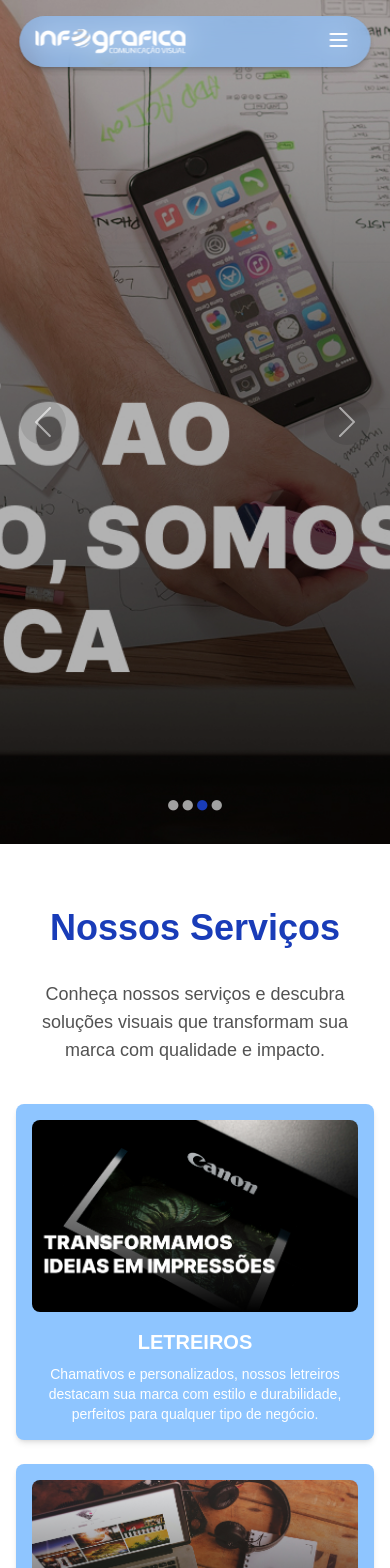
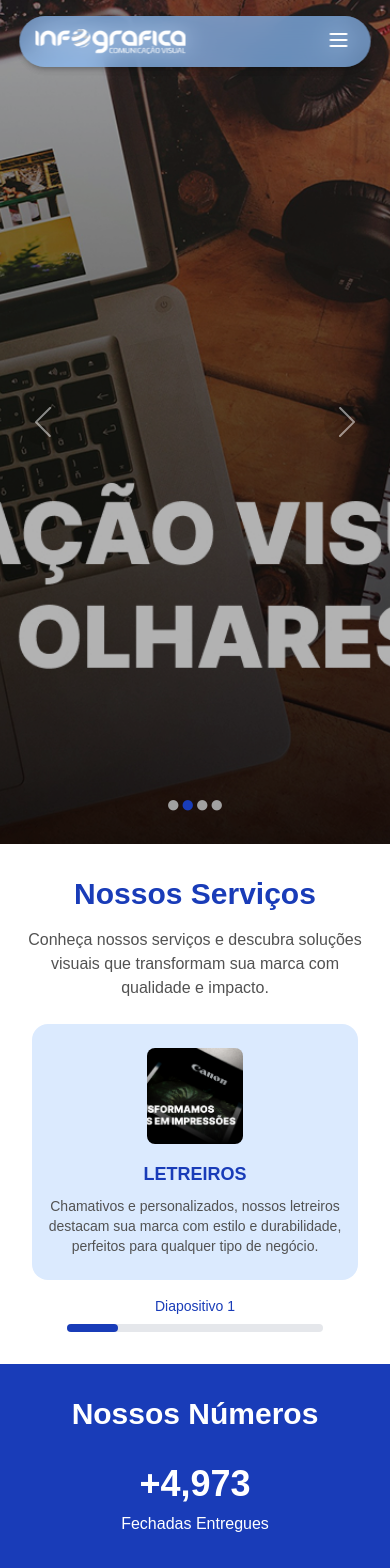
Before and after one commit to MistaCareca/grafica, a Next.js app in the folder landing-page/: page / in a window 390 px wide. Shown: the top 1568 px of the page. Built offline with nearby package versions, Linux system fonts and the light colour scheme.

Commit message:
feat: servicos fix: numeros

```diff
--- a/landing-page/package.json
+++ b/landing-page/package.json
@@ -16,7 +16,8 @@
     "react-countup": "^6.5.3",
     "react-dom": "^19.0.0",
     "react-icons": "^5.5.0",
-    "react-modal": "^3.16.3"
+    "react-modal": "^3.16.3",
+    "swiper": "^11.2.6"
   },
   "devDependencies": {
     "@eslint/eslintrc": "^3",
--- a/landing-page/src/app/globals.css
+++ b/landing-page/src/app/globals.css
@@ -56,3 +56,23 @@ html, body {
 html::-webkit-scrollbar, body::-webkit-scrollbar {
   display: none;
 }
+
+.swiper-pagination {
+  position: relative;
+  bottom: 0;
+  margin-top: 16px;
+}
+
+.swiper-pagination-bullet {
+  background-color: #bfdbfe;
+  opacity: 0.4;
+  width: 20px;
+  height: 4px;
+  border-radius: 0;
+  margin: 0 4px;
+}
+
+.swiper-pagination-bullet-active {
+  background-color: #1e40af;
+  opacity: 1;
+}
--- a/landing-page/src/components/Numeros.jsx
+++ b/landing-page/src/components/Numeros.jsx
@@ -1,3 +1,4 @@
+// components/Numeros.jsx
 'use client'
 
 import React, { useEffect, useState } from 'react';
@@ -24,35 +25,39 @@ export default function Numeros() {
   }, []);
 
   return (
-    <section id="numeros" className="relative py-16 bg-white">
-      <div className="absolute inset-0 bg-blue-800"/>
+    <section id="numeros" className="relative py-8 sm:py-16 bg-white">
+      <div className="absolute inset-0 bg-blue-800" />
 
       <div className="relative z-10 max-w-7xl mx-auto px-4 sm:px-6 lg:px-8 text-center">
-        <h2 className="text-4xl md:text-5xl font-bold text-white mb-12">
+        <h2 className="text-3xl sm:text-4xl md:text-5xl font-bold text-white mb-8 sm:mb-12">
           Nossos Números
         </h2>
 
-        <div className="flex flex-col md:flex-row justify-center items-center gap-12 md:gap-24">
+        <div className="flex flex-col md:flex-row justify-center items-center gap-8 sm:gap-12 md:gap-24">
           <div className="text-center">
-            <h3 className="text-5xl md:text-6xl font-bold text-white">
+            <h3 className="text-4xl sm:text-5xl md:text-6xl font-bold text-white">
               {startCount ? (
                 <CountUp start={0} end={5000} duration={4.5} prefix="+" />
               ) : (
                 '0'
               )}
             </h3>
-            <p className="text-lg md:text-xl text-white mt-2">Fechadas Entregues</p>
+            <p className="text-base sm:text-lg md:text-xl text-white mt-2">
+              Fechadas Entregues
+            </p>
           </div>
 
           <div className="text-center">
-            <h3 className="text-5xl md:text-6xl font-bold text-white">
+            <h3 className="text-4xl sm:text-5xl md:text-6xl font-bold text-white">
               {startCount ? (
                 <CountUp start={0} end={15} duration={4.5} prefix="+" />
               ) : (
                 '0'
               )}
             </h3>
-            <p className="text-lg md:text-xl text-white mt-2 ml-8">Anos</p>
+            <p className="text-base sm:text-lg md:text-xl text-white mt-2">
+              Anos
+            </p>
           </div>
         </div>
       </div>
--- a/landing-page/src/components/Servicos.jsx
+++ b/landing-page/src/components/Servicos.jsx
@@ -1,9 +1,16 @@
-import React from 'react';
+'use client'
+
+import React, { useEffect, useRef, useState } from 'react';
 import Card from './Card';
 import slide1 from '../../public/slide1.jpg';
 import slide2 from '../../public/slide2.jpg';
+import Swiper from 'swiper';
+import 'swiper/css';
 
-const Servicos = () => {
+export default function Servicos() {
+  const swiperRef = useRef(null);
+  const [currentSlide, setCurrentSlide] = useState(1);
+
   const services = [
     {
       imgSrc: slide1.src,
@@ -13,7 +20,7 @@ const Servicos = () => {
     {
       imgSrc: slide2.src,
       title: 'TOTENS',
-      description: 'Impacte de longe com totens sob medida, ideais para sinalização ou divulgação, unindo design moderno e resistência. Impressões',
+      description: 'Impacte de longe com totens sob medida, ideais para sinalização ou divulgação, unindo design moderno e resistência.',
     },
     {
       imgSrc: slide1.src,
@@ -32,14 +39,101 @@ const Servicos = () => {
     },
   ];
 
+  const extendedServices = [
+    services[services.length - 1],
+    ...services,
+    services[0],
+  ];
+
+  useEffect(() => {
+    if (typeof window !== 'undefined') {
+      swiperRef.current = new Swiper('.swiper', {
+        slidesPerView: 1,
+        spaceBetween: 16,
+        centeredSlides: true,
+        loop: false,
+        initialSlide: 1,
+        simulateTouch: true,
+        touchRatio: 1,
+        grabCursor: true,
+        on: {
+          slideChange: () => {
+            if (!swiperRef.current) return;
+
+            const totalSlides = services.length;
+            const activeIndex = swiperRef.current.activeIndex;
+
+            if (activeIndex === extendedServices.length - 1) {
+              swiperRef.current.slideTo(1, 0);
+              setCurrentSlide(1);
+            } else if (activeIndex === 0) {
+              swiperRef.current.slideTo(totalSlides, 0);
+              setCurrentSlide(totalSlides);
+            } else {
+              setCurrentSlide(activeIndex);
+            }
+          },
+        },
+      });
+
+      if (swiperRef.current) {
+        setCurrentSlide(swiperRef.current.activeIndex);
+      }
+
+      return () => {
+        if (swiperRef.current) {
+          swiperRef.current.destroy(true, true);
+          swiperRef.current = null;
+        }
+      };
+    }
+  }, []);
+
+  const totalSlides = services.length;
+  const progressPercentage = (currentSlide / totalSlides) * 100;
+
   return (
-    <section id="servicos" className="py-16 bg-white">
-      <div className="max-w-[1400px] mx-auto px-4">
-        <h1 className="text-4xl font-bold text-center text-blue-800 mb-8">Nossos Serviços</h1>
-        <p className="text-center text-neutral-600 max-w-2xl mx-auto text-lg">
-        Conheça nossos serviços e descubra soluções visuais que transformam sua marca com qualidade e impacto.
+    <section id="servicos" className="py-8 sm:py-16 bg-white">
+      <div className="max-w-[1400px] mx-auto px-4 sm:px-6 lg:px-8">
+        <h1 className="text-3xl sm:text-4xl md:text-5xl font-bold text-center text-blue-800 mb-4 sm:mb-8">
+          Nossos Serviços
+        </h1>
+        <p className="text-center text-neutral-600 max-w-2xl mx-auto text-base sm:text-lg md:text-xl mb-6 sm:mb-10">
+          Conheça nossos serviços e descubra soluções visuais que transformam sua marca com qualidade e impacto.
         </p>
-        <div className="grid grid-cols-1 sm:grid-cols-2 lg:grid-cols-5 gap-6 mt-10">
+
+        <div className="block sm:hidden">
+          <div className="swiper centered-slide-carousel swiper-container relative">
+            <div className="swiper-wrapper">
+              {extendedServices.map((service, index) => (
+                <div key={index} className="swiper-slide">
+                  <div className="bg-blue-100 rounded-2xl h-64 flex flex-col justify-center items-center p-4 mx-4">
+                    <img
+                      src={service.imgSrc}
+                      alt={service.title}
+                      className="w-24 h-24 object-cover rounded-lg mb-4"
+                    />
+                    <h3 className="text-lg font-semibold text-blue-800 mb-2">{service.title}</h3>
+                    <p className="text-sm text-neutral-600 text-center">{service.description}</p>
+                  </div>
+                </div>
+              ))}
+            </div>
+            <div className="mt-4 text-center">
+              <p className="text-sm text-blue-800 mb-2">
+                Diapositivo {currentSlide}
+              </p>
+              <div className="w-64 h-2 mx-auto bg-gray-200 rounded-full">
+                <div
+                  className="h-2 bg-blue-800 rounded-full transition-all duration-300"
+                  style={{ width: `${progressPercentage}%` }}
+                ></div>
+              </div>
+            </div>
+          </div>
+        </div>
+
+        <div className="hidden sm:grid sm:grid-cols-2 lg:grid-cols-5 gap-6 mt-6 sm:mt-10">
           {services.map((service, index) => (
             <Card
               key={index}
@@ -49,9 +143,13 @@ const Servicos = () => {
             />
           ))}
         </div>
+
+        <style jsx>{`
+          .swiper {
+            touch-action: pan-x; /* Garante que o arrastar funcione */
+          }
+        `}</style>
       </div>
     </section>
   );
-};
-
-export default Servicos;
+}
```
Also changed, not shown: 1 other file (tests, documents, lock files or other folders).
